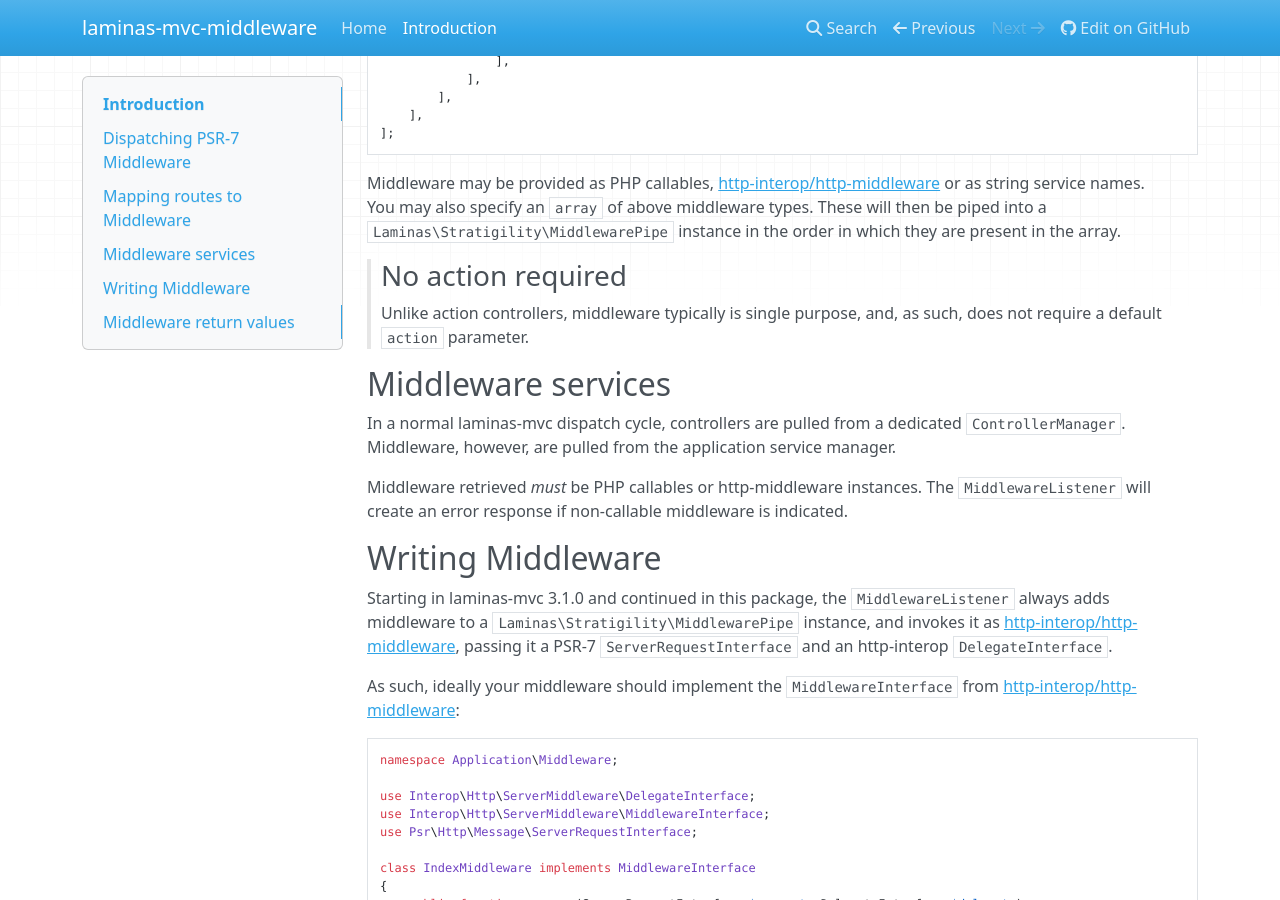
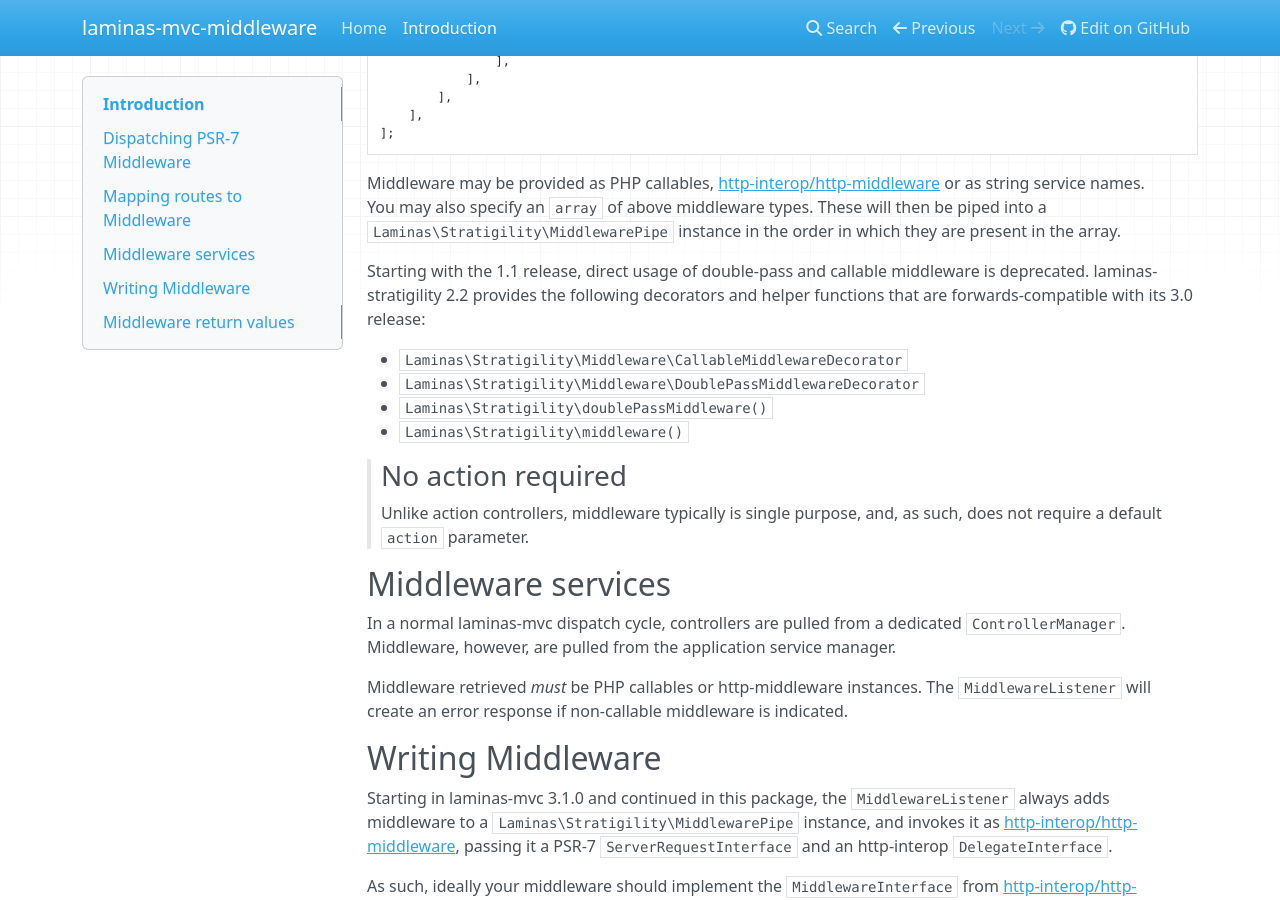
Before and after one commit to laminas/laminas-mvc-middleware, an MkDocs documentation site: the page built from docs/book/intro.md, in a window 1280 px wide and 900 px high, scrolled down 944 px. Built offline with MkDocs 1.6.1, drawn with Linux system fonts in a browser that asks for light colours; nearby versions of some CDN libraries.

Commit message:
Update docs about deprecations in stratigility
Signed-off-by: Aleksei Khudiakov <aleksey@xerkus.pro>

```diff
--- a/docs/book/intro.md
+++ b/docs/book/intro.md
@@ -62,6 +62,15 @@ or as string service names.
 You may also specify an `array` of above middleware types. These will then be piped
 into a `Laminas\Stratigility\MiddlewarePipe` instance in the order in which they
 are present in the array.
+
+Starting with the 1.1 release, direct usage of double-pass and callable middleware
+is deprecated. laminas-stratigility 2.2 provides the following decorators
+and helper functions that are forwards-compatible with its 3.0 release:
+
+- `Laminas\Stratigility\Middleware\CallableMiddlewareDecorator`
+- `Laminas\Stratigility\Middleware\DoublePassMiddlewareDecorator`
+- `Laminas\Stratigility\doublePassMiddleware()`
+- `Laminas\Stratigility\middleware()`
 
 > ### No action required
 >
```
